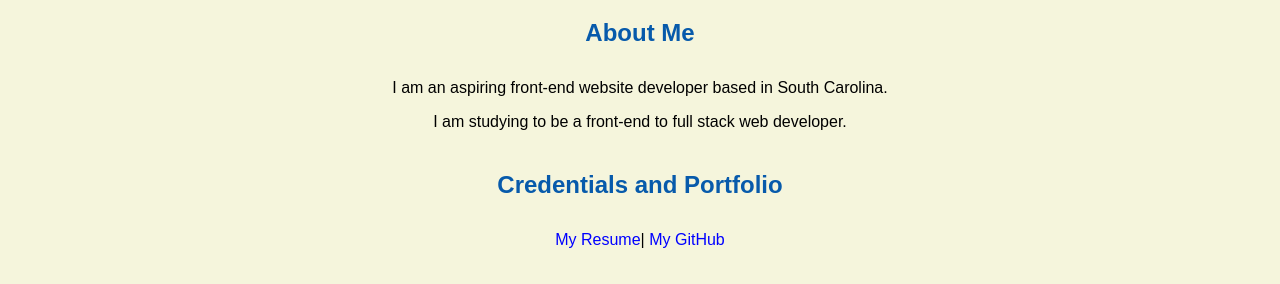
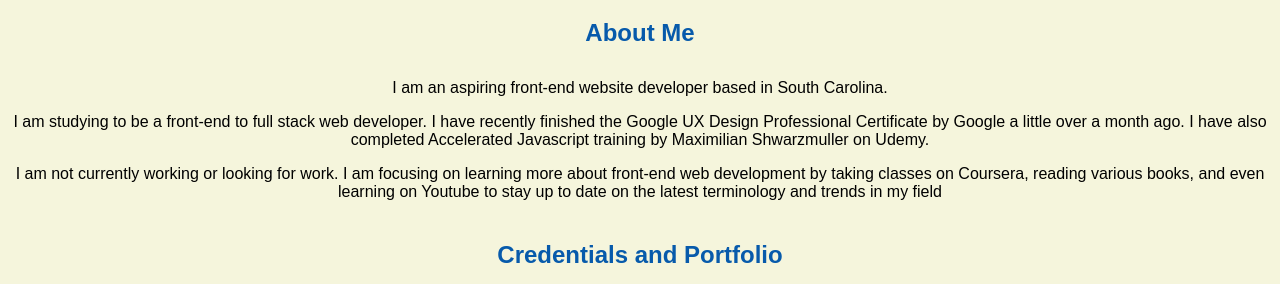
Before and after one commit to GowerReagan/GowerReagan.github.io, a plain HTML site: page index.html in a window 1280 px wide. Shown: the part 516-800 px from the top of the page. Drawn offline with Linux system fonts and the light colour scheme.

Commit message:
Update index.html

```diff
--- a/index.html
+++ b/index.html
@@ -20,7 +20,13 @@
     <h2>About Me</h2>
     <p>I am an aspiring front-end website developer based in South Carolina.</p>
     <p>I am studying to be a front-end to full stack web developer.
-
+     I have recently finished the Google UX Design Professional Certificate by Google
+     a little over a month ago. I have also completed Accelerated Javascript training
+     by Maximilian Shwarzmuller on Udemy.</P>
+     <p>I am not currently working or looking for work.
+     I am focusing on learning more about front-end web development by taking
+     classes on Coursera, reading various books, and even learning on Youtube
+     to stay up to date on the latest terminology and trends in my field
      </p>
 
      <h2>Credentials and Portfolio</h2>
```
